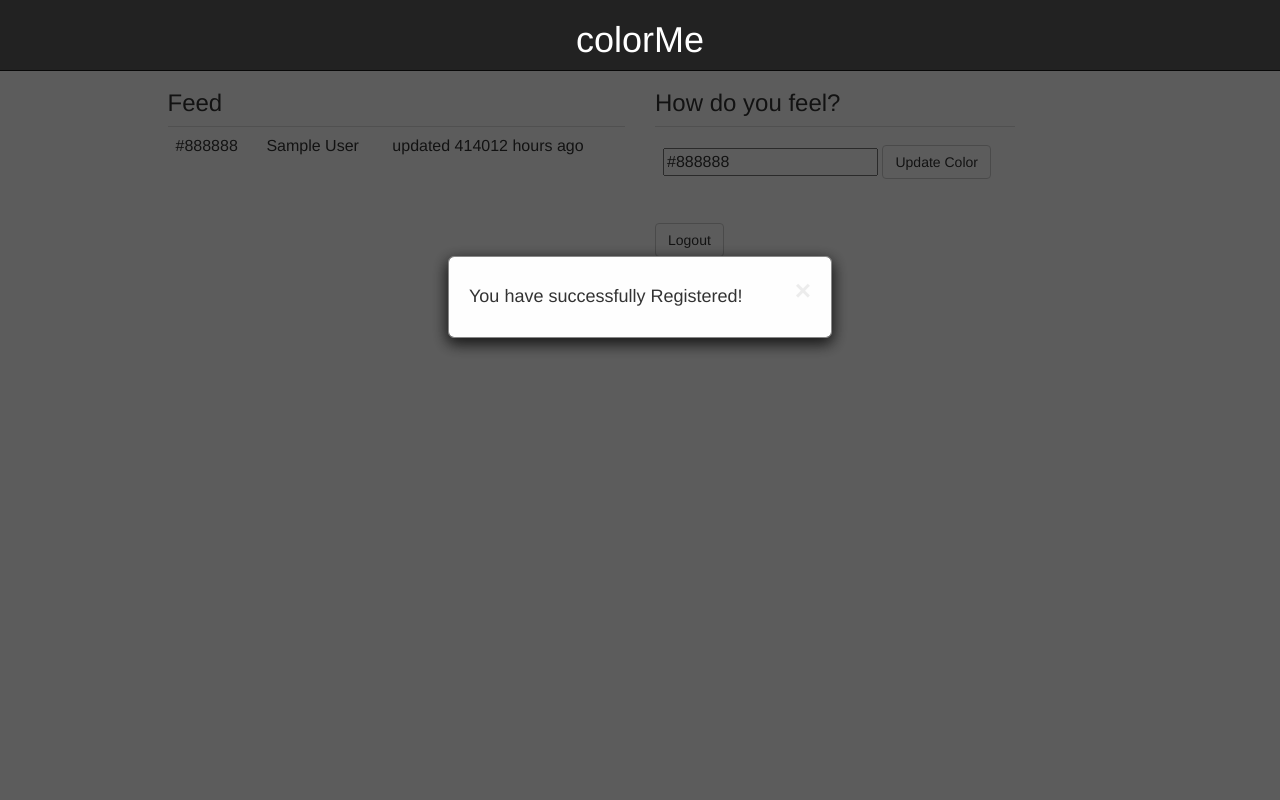
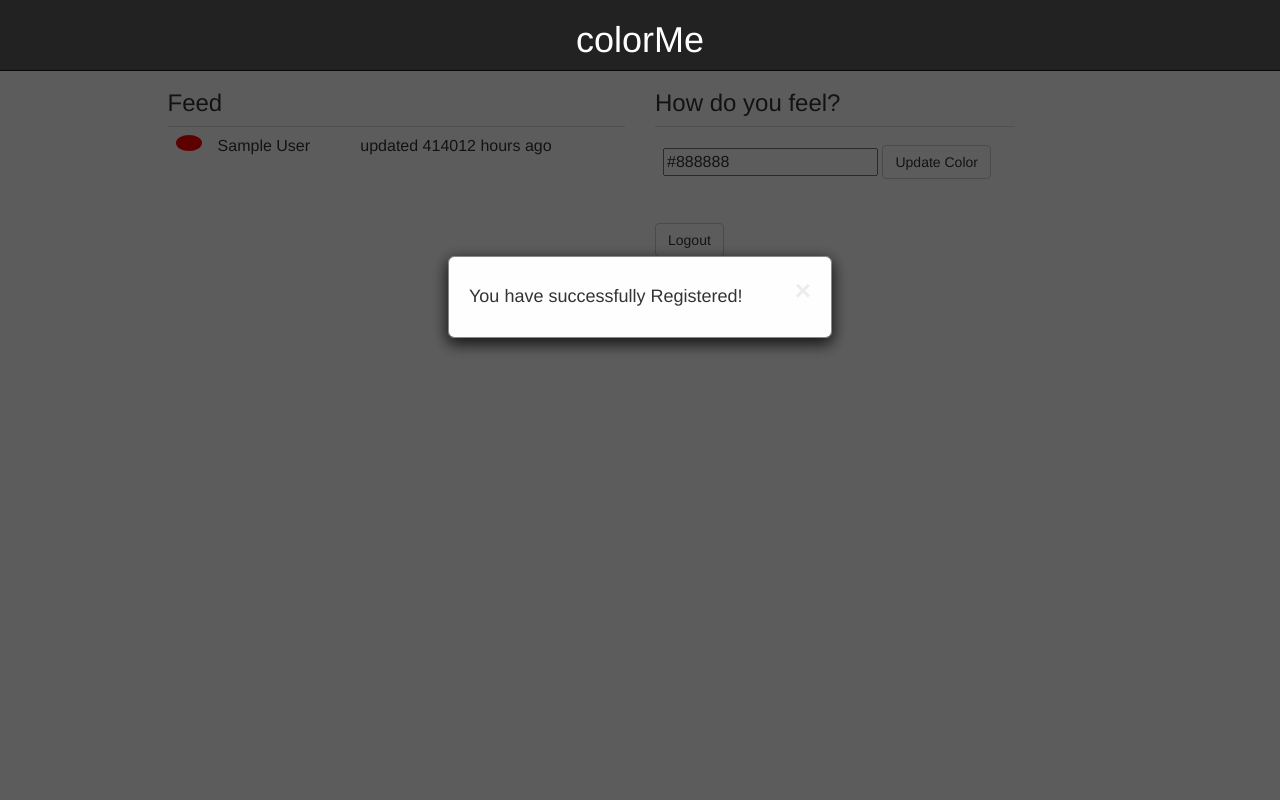
Before and after one commit to a-myers/colorMe, a PHP site: page / in a window 1280 px wide. Run offline with PHP 8.4, Linux system fonts and the light colour scheme; the visitor is signed in with stand-in values (Sample User, id 1); tables that the repository leaves empty or names only in its code hold one stand-in row (values such as "Sample post"); some libraries are stand-ins or nearby versions.

Commit message:
Very functional

```diff
--- a/html/css/styles.css
+++ b/html/css/styles.css
@@ -1,3 +1,5 @@
+
+
 #title {
     color: white;
     text-align: center;
@@ -109,3 +111,10 @@
     font-style: italic;
     font-size: 35px;
 }
+
+.circle {
+    background-color: red;
+    border-radius: 100%;
+    size: 10px 10px 10px 10px;
+    color: red;
+}
--- a/html/index.php
+++ b/html/index.php
@@ -51,7 +51,7 @@
         /* Required padding for .navbar-fixed-top. Remove if using .navbar-static-top. Change if height of navigation changes. */
     }
     </style>
-    <link href="css/styles.css" rel="stylesheet">
+    <link media="screen" href="css/styles.css" rel="stylesheet">
     <link type="text/css" rel="stylesheet" href="css/themes.css" />
 
     <!-- HTML5 Shim and Respond.js IE8 support of HTML5 elements and media queries -->
@@ -260,7 +260,7 @@
 } ?>
 
     <!-- Navigation -->
-    <nav class="navbar navbar-inverse navbar-fixed-top" role="navigation">
+    <nav class="navbar navbar-inverse navbar-fixed-top" role="navigation" style="background-color: #<?php echo $_SESSION['color']; ?>">
         <div class="container">
             <!-- Brand and toggle get grouped for better mobile display -->
             <div style="display:flex;justify-content:center;align-items:center;"><h1 id="title">colorMe</h1></div>
@@ -303,7 +303,7 @@
                                 <p>
                                 <form action="<?=$_SERVER['PHP_SELF'];?>" method="post" class="form-horizontal" role="form">
 
-                                    <input type="text" value='<?php echo $_SESSION['color']; ?>' data-wheelcolorpicker data-wcp-layout="block" data-wcp-sliders="ws" data-wcp-cssClass="color-block" data-wcp-autoResize="false" name="color"/>
+                                    <input type="text" value='<?php echo $_SESSION['color']; ?>' data-wheelcolorpicker data-wcp-layout="block" data-wcp-sliders="wvp" data-wcp-cssClass="color-block" data-wcp-autoResize="false" name="color"/>
                                     <button type="submit" class="btn btn-default" name="color_update">Update Color</button>
                                 </form>
                                 </p>
--- a/html/live_feed.php
+++ b/html/live_feed.php
@@ -27,12 +27,16 @@
     $delta_time = time() - strtotime($row['last_change']);
     $hours = floor($delta_time / 3600);
     $hours -= 5;
+    $d_seconds = $delta_time;
     $delta_time %= 3600;
     $minutes = floor($delta_time / 60);
-    $delta_time %= 3600;
+    $d_seconds %= 86400;
     $seconds = floor($delta_time / 60);
 ?> <tr>
-        <td><?php echo $row['color'];?></td>
+
+<!--        <td>--><?php //echo $row['color'];?><!--<span class="glyphicon glyphicon-one-fine-red-dot"></span></td>-->
+
+        <td><div class="circle" style="background-color: #<?php echo $row['color']; ?>"><span class="circle glyphicon glyphicon-remove-sign" style="visibility: hidden;"></span></div></td>
         <td><?php echo $row['fname']; echo ' '; echo $row['lname'];?></td>
         <td>
         <?php
--- a/html/login_method.php
+++ b/html/login_method.php
@@ -40,9 +40,9 @@
     $_SESSION['email'] = $email;
 
 //    //grab use info to create session variable of first name
-//    include 'get_user_info.php';
-//    $_SESSION['first_name'] = $user_info['first_name'];
-
+    include 'get_user_info.php';
+    $_SESSION['fname'] = $user_info['fname'];
+    $_SESSION['color'] = $user_info['color'];
     //send logged in user to account page
 
 //iF FALSE, notify user and try again
```
Also changed, not shown: html/get_user_info.php (added, +23 -0 lines).
